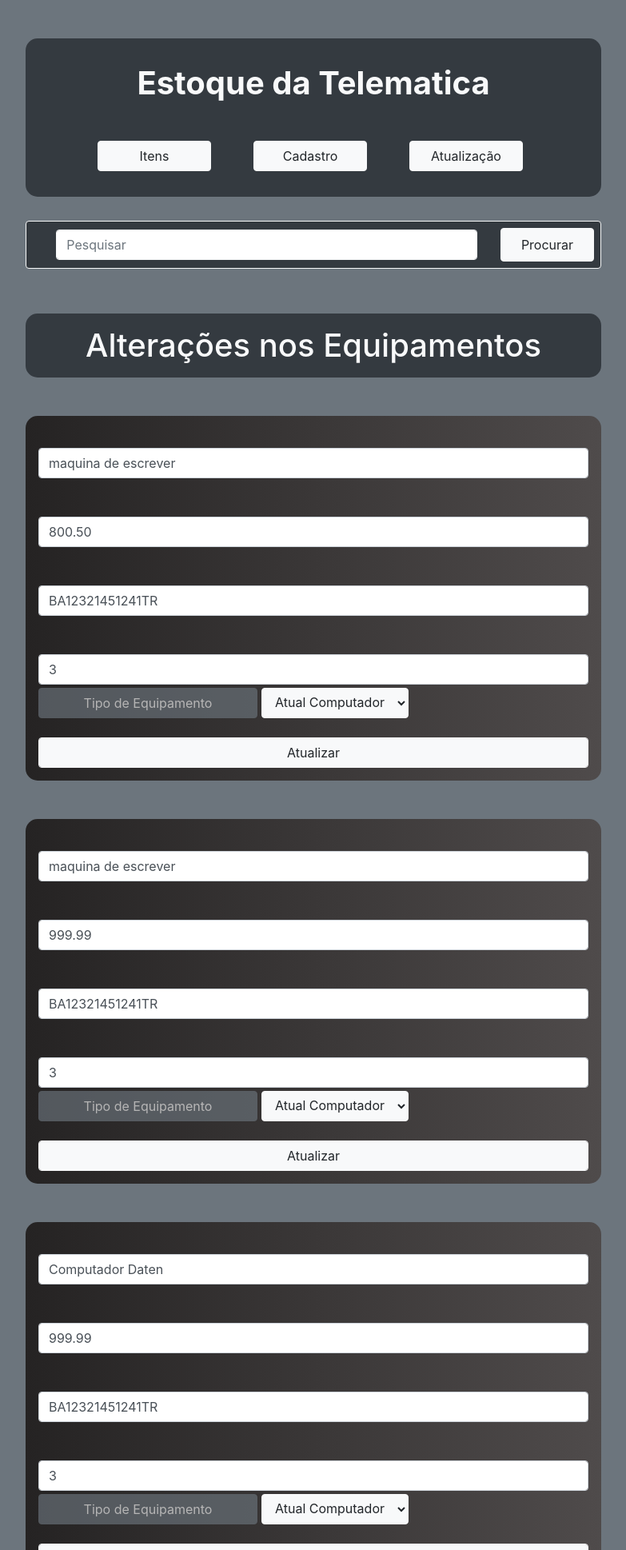
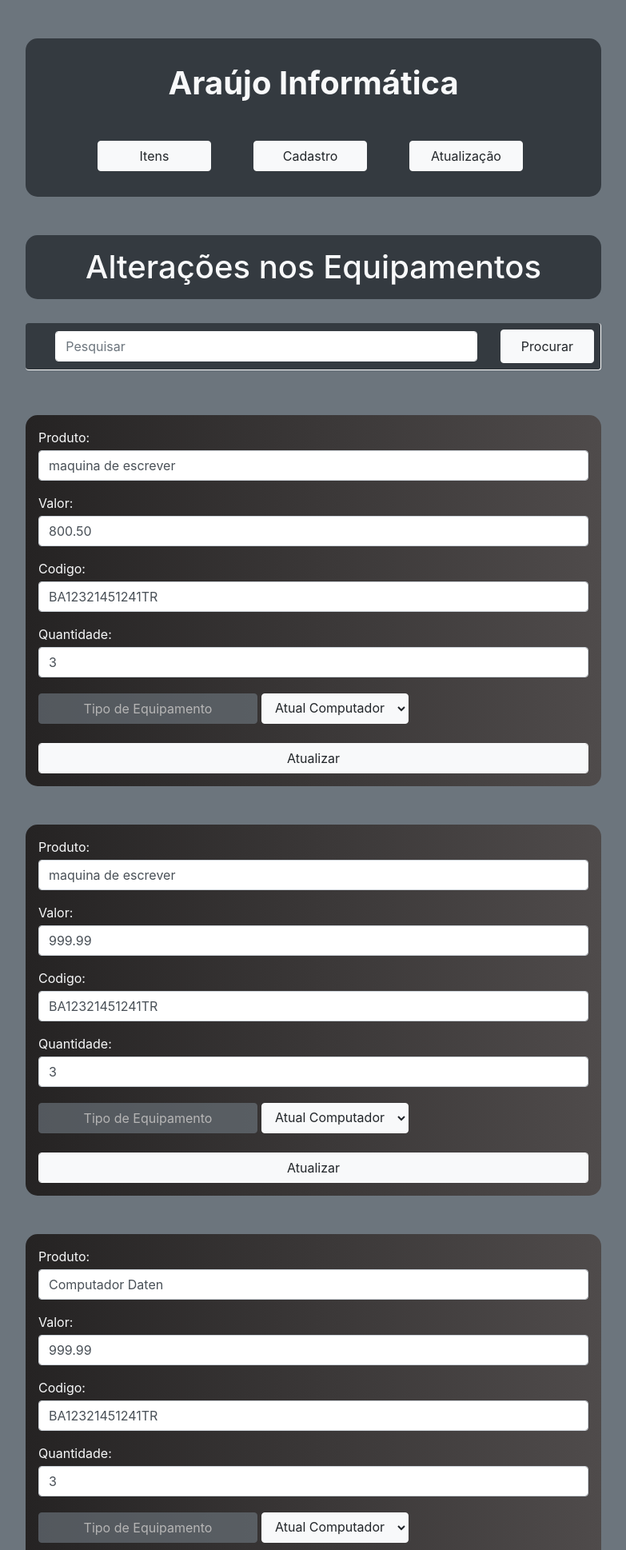
Before and after one commit to natan1563/ControledeEstoque, a PHP site: page /atualizacao.php in a window 1280 px wide. Shown: the top 1938 px of the page at 80% size, without its empty margins (248-1031 px from the left). Run offline with PHP 8.4, Linux system fonts and the light colour scheme; data comes from the database, SQL or seed files in the repository; both versions use the stored data as it was before the commit; data that the repository does not hold is empty.

Commit message:
Adicionando Favicon e configurando mecanismo de busca de atualização

```diff
--- a/actions/acao_cadastro.php
+++ b/actions/acao_cadastro.php
@@ -14,7 +14,7 @@ if(isset($_POST['btn-cadastro'])){
 
 			$sql = "INSERT INTO estoque(nome_produto, quantidade, valor, codigo, id_produto)
 					VALUES
-				('$nome', $quanti, '$valor', '$codigo', $tipoEquip)";
+				('$nome', $quanti, $valor, '$codigo', $tipoEquip)";
 
 			$query = mysqli_query($conexao, $sql);
 
--- a/actions/functions/form_buscas.php
+++ b/actions/functions/form_buscas.php
@@ -1,6 +1,6 @@
 	<!-- Guia de buscas -->
  	<form action="" method="GET" class="text-center row mx-auto w-75">
- 		<div class="w-100 bg-dark row rounded p-2 mx-auto mb-2 border border-light">
+ 		<div class="w-100 bg-dark row rounded p-2 mx-auto mb-2 border-bottom border-right rounded border-white">
  			<input type="text" name="q" class="form-control border-light w-75 mx-auto my-auto" placeholder="Pesquisar">
  			<button type="submit" class="btn btn-light d-inline col-2 p-2 my-auto">Procurar</button>
  		</div>
--- a/actions/functions/page.php
+++ b/actions/functions/page.php
@@ -68,21 +68,25 @@
 		 				 ORDER BY estoque.id DESC LIMIT
 		 				 $init, $total_registros");
 
-			while ($dados = mysqli_fetch_array($limite)) {  ?>
+			while ($dados = mysqli_fetch_array($limite)) {  $id = $dados['id'];	?>
 
 				<form class="mt-5 w-75 p-3 table-conf contain" action="actions/atualiza.php" method="POST">
 
 					<!--Produto -->
-					<input type="text" name="_nome" class="row form-control mt-4 mx-auto" value="<?=$dados["nome_produto"];?>">
+					<label for="_nome" class="text-light mb-0">Produto: </label>
+					<input type="text" name="_nome" id="_nome" class="row form-control mt-1 mx-auto mb-3" value="<?=$dados["nome_produto"];?>">
 
 					<!-- Tombo -->
-					<input type="number" name="valor" class="row form-control mt-5 mx-auto" placeholder="Valor: ex: 5,50" maxlength="12" value="<?=number_format($dados["valor"], 2, '.', ',');?>" step=0.01>
+					<label for="valor" class="text-light mb-0">Valor: </label>
+					<input type="number" name="valor" id="valor"class="row form-control mt-1 mb-3 mx-auto" placeholder="Valor: ex: 5,50" maxlength="12" value="<?=$dados["valor"];?>" step=0.01>
 
 					<!-- Codigo -->
-					<input type="text" name="codigo" class="row form-control mt-5 mx-auto" placeholder="Codigo: BA123456789TR" value="<?=$dados["codigo"];?>"maxlength="12">
+					<label for="codigo" class="text-light mb-0">Codigo: </label>
+					<input type="text" name="codigo" id="codigo" class="row form-control mt-1 mx-auto mb-3" placeholder="Codigo: BA123456789TR" value="<?=$dados["codigo"];?>"maxlength="12">
 
 					<!-- Quantidade -->
-					<input type="text" name="_quantidade" class="row form-control mt-5 mx-auto" value="<?=$dados["quantidade"]; ?>">
+					<label for="_quantidade" class="text-light mb-0">Quantidade: </label>
+					<input type="text" name="_quantidade" id="_quantidade" class="row form-control mt-1 mb-3 mx-auto" value="<?=$dados["quantidade"]; ?>">
 
 					<!-- Disabled -->
 					<input value="Tipo de Equipamento" class="btn btn-secondary mt-1" disabled>
@@ -94,7 +98,7 @@
 					</select>
 
 					<!-- Id -->
-					<input type="hidden" name="id" value="<?=$dados["id"]; ?>">
+					<input type="hidden" name="id" value="<?= $id ?>">
 
 					<button name="btn-att" class="row mt-4 form-control btn-light mx-auto">Atualizar</button>
 
--- a/actions/functions/search.php
+++ b/actions/functions/search.php
@@ -40,7 +40,7 @@ function search($page) {
 		 				 LEFT JOIN equipamentos AS equipamentos ON
 		 				 estoque.id_produto =
 		 				 equipamentos.id_equipamento
-		 				 WHERE estoque.nome_produto LIKE '%".$_GET['q']."%'"." OR valor LIKE '%".$num."%'"."OR codigo LIKE '%".$_GET['q']."%'"." ORDER BY estoque.id");
+		 				 WHERE estoque.nome_produto LIKE '%".$_GET['q']."%'"." OR valor LIKE '%".$num."%'"."OR codigo LIKE '%".$_GET['q']."%'"." ORDER BY estoque.id DESC");
 
 			while ($dados = mysqli_fetch_array($limite)) {  ?>
 
--- a/escopo/body_atualizacao.php
+++ b/escopo/body_atualizacao.php
@@ -1,8 +1,8 @@
-
-<?php require_once 'actions/functions/form_buscas.php';
-	  require_once 'actions/functions/search.php';
-?>
 
 <h1 class="mt-5 w-75 p-3 bg-dark contain text-light text-center">Alterações nos Equipamentos</h1>
 
-<?php require_once 'actions/acao_atualizacao.php'; ?>
+<?php
+	require_once 'actions/functions/form_buscas.php';
+	require_once 'actions/functions/search.php';
+	require_once 'actions/acao_atualizacao.php';
+?>
--- a/escopo/header.php
+++ b/escopo/header.php
@@ -5,6 +5,23 @@
 	<meta charset="utf-8">
 	<link rel="stylesheet" href="https://cdn.jsdelivr.net/npm/bootstrap@4.5.3/dist/css/bootstrap.min.css" integrity="sha384-TX8t27EcRE3e/ihU7zmQxVncDAy5uIKz4rEkgIXeMed4M0jlfIDPvg6uqKI2xXr2" crossorigin="anonymous">
 	<script src="https://cdn.jsdelivr.net/npm/bootstrap@4.5.3/dist/js/bootstrap.bundle.min.js" integrity="sha384-ho+j7jyWK8fNQe+A12Hb8AhRq26LrZ/JpcUGGOn+Y7RsweNrtN/tE3MoK7ZeZDyx" crossorigin="anonymous"></script>
+	<link rel="apple-touch-icon" sizes="57x57" href="escopo/img/apple-icon-57x57.png">
+	<link rel="apple-touch-icon" sizes="60x60" href="escopo/img/apple-icon-60x60.png">
+	<link rel="apple-touch-icon" sizes="72x72" href="escopo/img/apple-icon-72x72.png">
+	<link rel="apple-touch-icon" sizes="76x76" href="escopo/img/apple-icon-76x76.png">
+	<link rel="apple-touch-icon" sizes="114x114" href="escopo/img/apple-icon-114x114.png">
+	<link rel="apple-touch-icon" sizes="120x120" href="escopo/img/apple-icon-120x120.png">
+	<link rel="apple-touch-icon" sizes="144x144" href="escopo/img/apple-icon-144x144.png">
+	<link rel="apple-touch-icon" sizes="152x152" href="escopo/img/apple-icon-152x152.png">
+	<link rel="apple-touch-icon" sizes="180x180" href="escopo/img/apple-icon-180x180.png">
+	<link rel="icon" type="image/png" sizes="192x192"  href="escopo/img/android-icon-192x192.png">
+	<link rel="icon" type="image/png" sizes="32x32" href="escopo/img/favicon-32x32.png">
+	<link rel="icon" type="image/png" sizes="96x96" href="escopo/img/favicon-96x96.png">
+	<link rel="icon" type="image/png" sizes="16x16" href="escopo/img/favicon-16x16.png">
+	<link rel="manifest" href="/manifest.json">
+	<meta name="msapplication-TileColor" content="#ffffff">
+	<meta name="msapplication-TileImage" content="escopo/img/ms-icon-144x144.png">
+	<meta name="theme-color" content="#ffffff">
 </head>
 
 	<style type="text/css">
@@ -46,7 +63,7 @@
 
 			<div class="text-center mt-3">
 
-			<p class="h1 mb-5 display-5 font-weight-bold text-light">Estoque da Telematica</p>
+			<p class="h1 mb-5 display-5 font-weight-bold text-light">Araújo Informática</p>
 
 				<ul>
 					<a class="text-decoration-none menu mr-5 btn btn-light" href="index.php">Itens</a>
--- a/index.php
+++ b/index.php
@@ -3,3 +3,5 @@ require_once 'escopo/header.php';
 require_once 'actions/functions/form_buscas.php';
 require_once 'escopo/body_index.php';
 require_once 'escopo/footer.php';
+
+?>
```
Also changed, not shown: actions/atualiza.php (+18 -16 lines), telematica.sql (deleted, +0 -109 lines).
